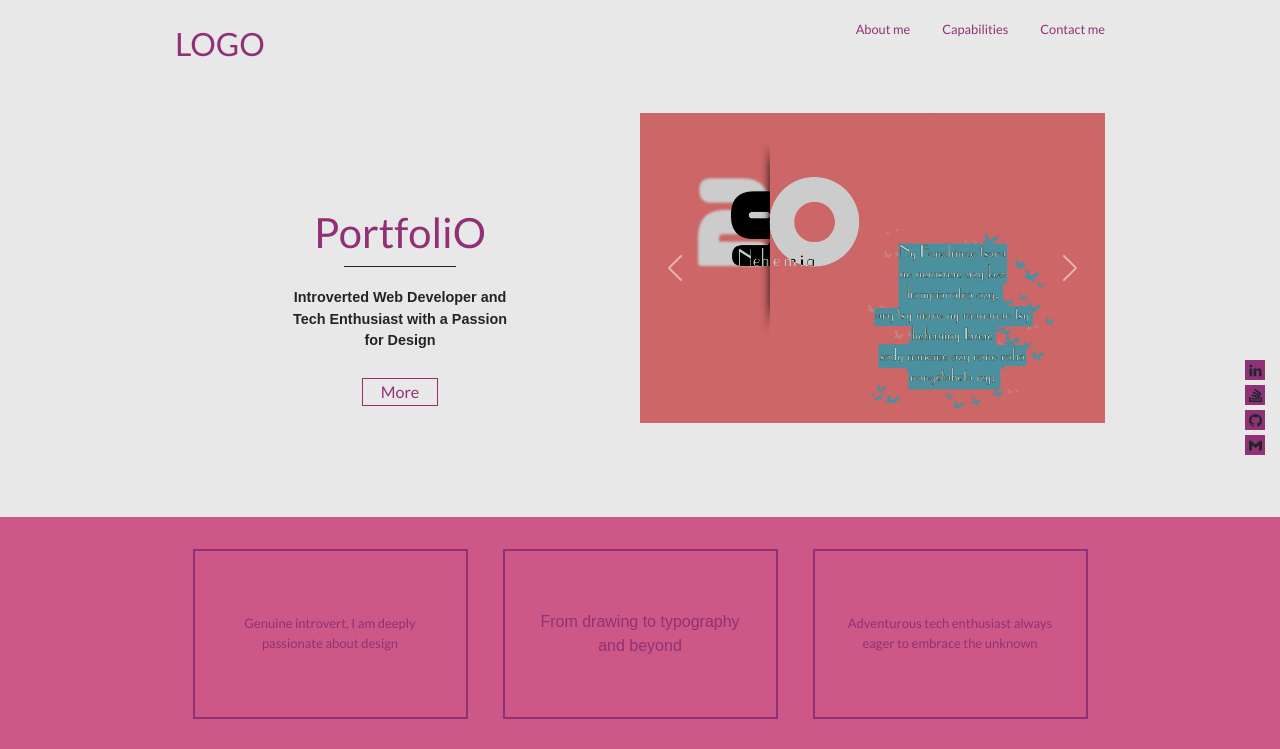
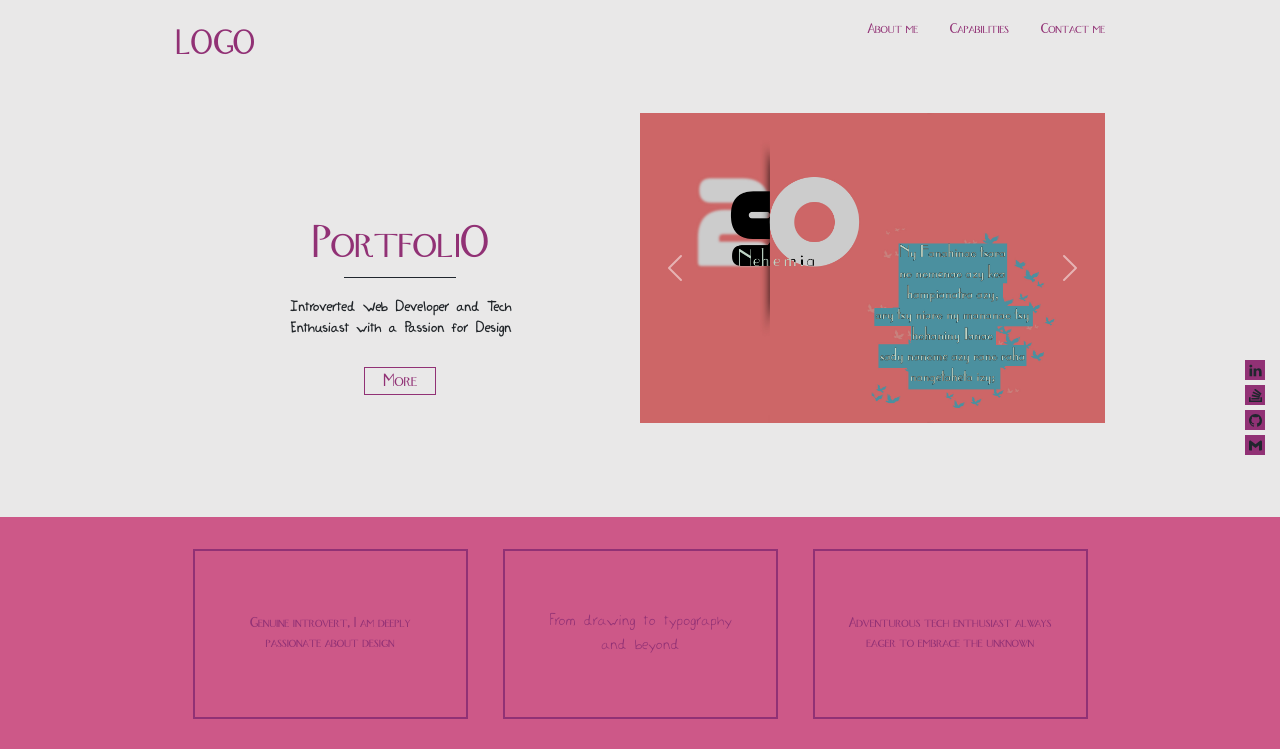
Before and after one commit to Antsamotady/ResumePortfolio, a React (Create React App) app: page / in a window 1280 px wide. Shown: the top 749 px of the page. Built offline with nearby package versions, Linux system fonts and the light colour scheme; a web font is replaced by a local one.

Commit message:
Using actual .TTF fonts and add to repo

```diff
--- a/src/Stylesheets/main.css
+++ b/src/Stylesheets/main.css
@@ -47,6 +47,19 @@ blockquote:before, blockquote:after, q:before, q:after {
     Custom css
     =====================================
 */
+@font-face {
+  font-family: 'Fox Trot';
+  src: url('../fonts/FOXTROT.TTF') format('truetype');
+  font-weight: normal;
+  font-style: normal;
+}
+
+@font-face {
+  font-family: 'AmbersHand';
+  src: url('../fonts/AMBER-H.TTF') format('truetype');
+  font-weight: normal;
+  font-style: normal;
+}
 
 /* Variables */
 
```
Also changed, not shown: src/fonts/AMBER-H.TTF (added), src/fonts/FOXTROT.TTF (added).
